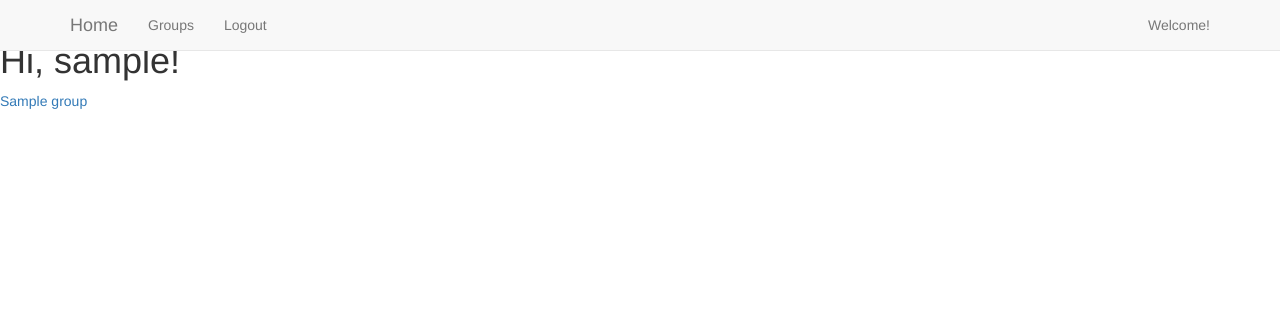
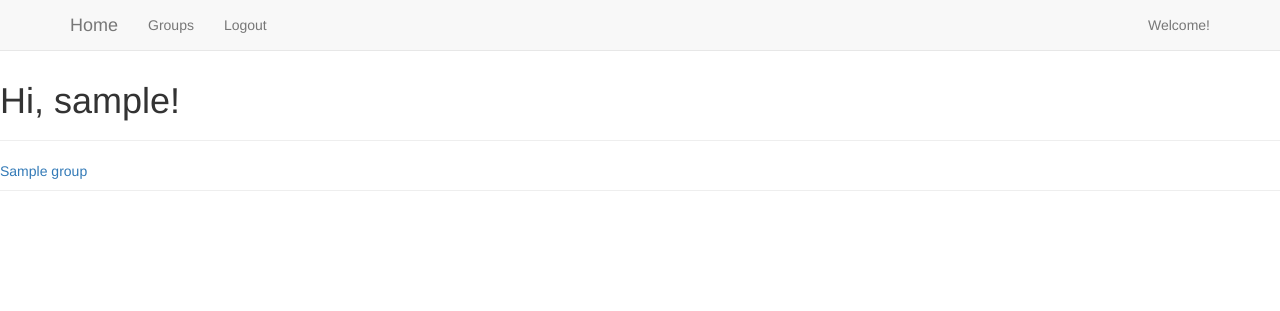
Before and after one commit to lmack22295/dataviz_app, a Flask app: page / in a window 1280 px wide. Shown: the top 311 px of the page. Run offline with Flask 2, Linux system fonts and the light colour scheme; a user stored in the database is signed in; tables that the repository leaves empty hold one stand-in row (values such as "Sample post"); some libraries are stand-ins or nearby versions.

Commit message:
Add page headers

```diff
--- a/app/templates/base.html
+++ b/app/templates/base.html
@@ -42,6 +42,7 @@
           </div><!--/.nav-collapse -->
         </div><!-- /.container -->
       </nav>
+      <div class="page-header">
         <hr>
         {% with messages = get_flashed_messages() %}
         {% if messages %}
@@ -53,7 +54,7 @@
         {% endif %}
         {% endwith %}
         {% block content %}{% endblock %}
-
+      </div>
         <script src="//code.jquery.com/jquery-1.11.3.min.js"></script>
         <script src="https://maxcdn.bootstrapcdn.com/bootstrap/3.3.6/js/bootstrap.min.js" integrity="sha384-0mSbJDEHialfmuBBQP6A4Qrprq5OVfW37PRR3j5ELqxss1yVqOtnepnHVP9aJ7xS" crossorigin="anonymous"></script>
 
--- a/app/templates/index.html
+++ b/app/templates/index.html
@@ -1,8 +1,11 @@
 {% extends "base.html" %}
 
 {% block content %}
+    <div class="page-header">
     <h1>Hi, {{ current_user.username }}!</h1>
+  </div>
     {% for group in groups %}
       <div><a href={{ url_for('group', group_id = group.id ) }}>{{group.name}}</a></div>
     {% endfor %}
+  </div>
 {% endblock %}
--- a/app/templates/login.html
+++ b/app/templates/login.html
@@ -1,7 +1,9 @@
 {% extends "base.html" %}
 
 {% block content %}
+    <div class="page-header">
     <h1>Sign In</h1>
+  </div>
     <form action="" method="post">
         {{ form.hidden_tag() }}
         <p>
```
Also changed, not shown: app.db.
